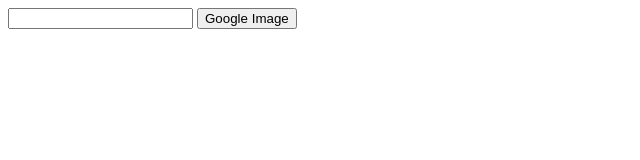
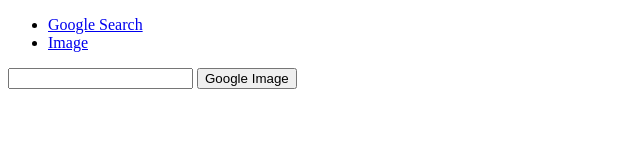
Before and after one commit to fengmclovin/GoogleSearch_Reno, a plain HTML site: page image.html in a window 1280 px wide. Shown: the whole page, without its empty margins (0-640 px from the left). Drawn offline with Linux system fonts and the light colour scheme.

Commit message:
Update image.html

```diff
--- a/image.html
+++ b/image.html
@@ -6,6 +6,16 @@
 </head>
 
 <body>
+
+    <header>
+        <nav>
+            <ul>
+                <li><a href="index.html">Google Search</a></li>
+                <li><a href="image.html">Image</a></li>
+            </ul>
+        </nav>
+    </header>
+
     <form action="https://www.google.com/images">
         <input type="text" name="q">
         <input type="submit" value="Google Image">
```
